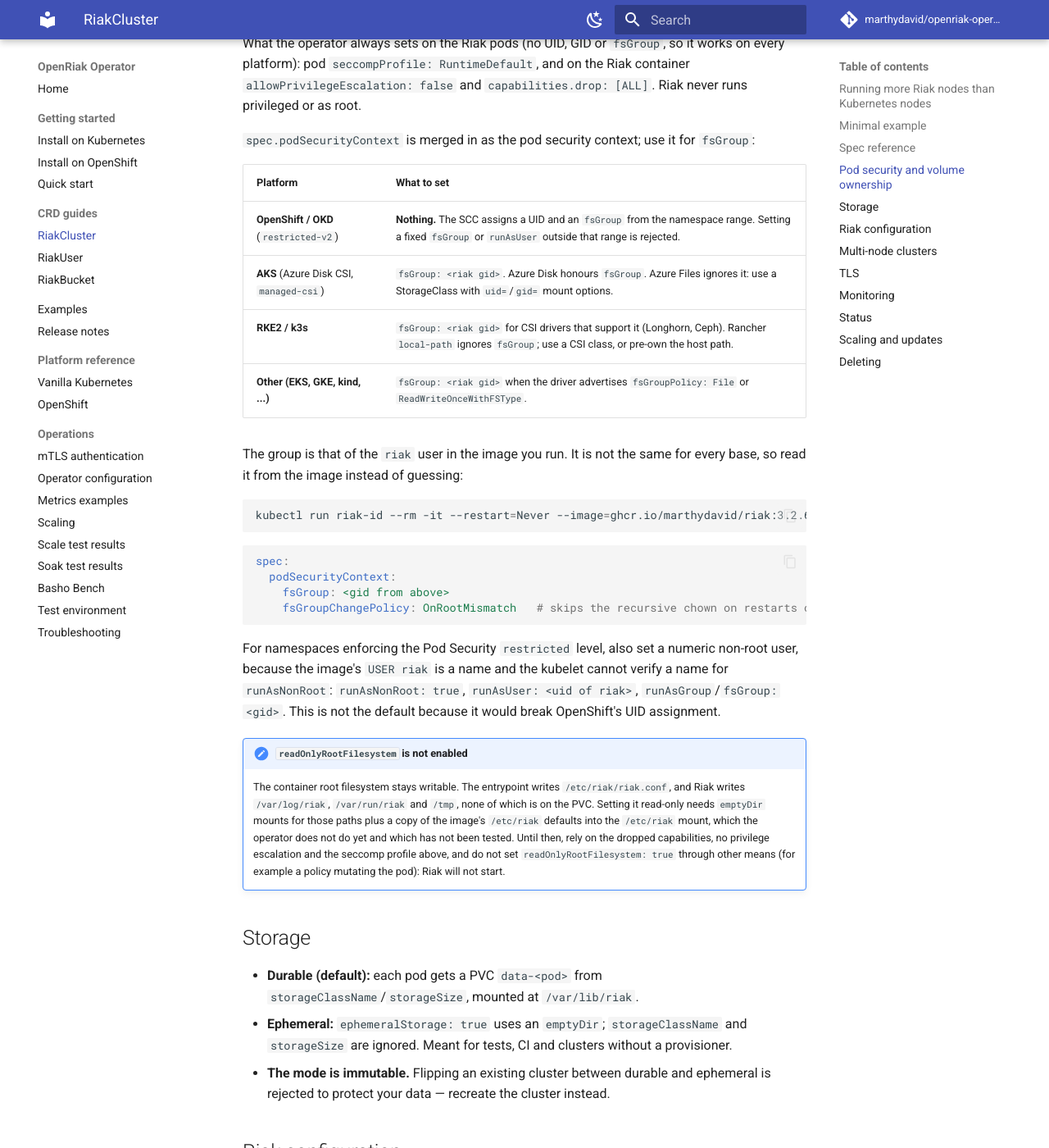
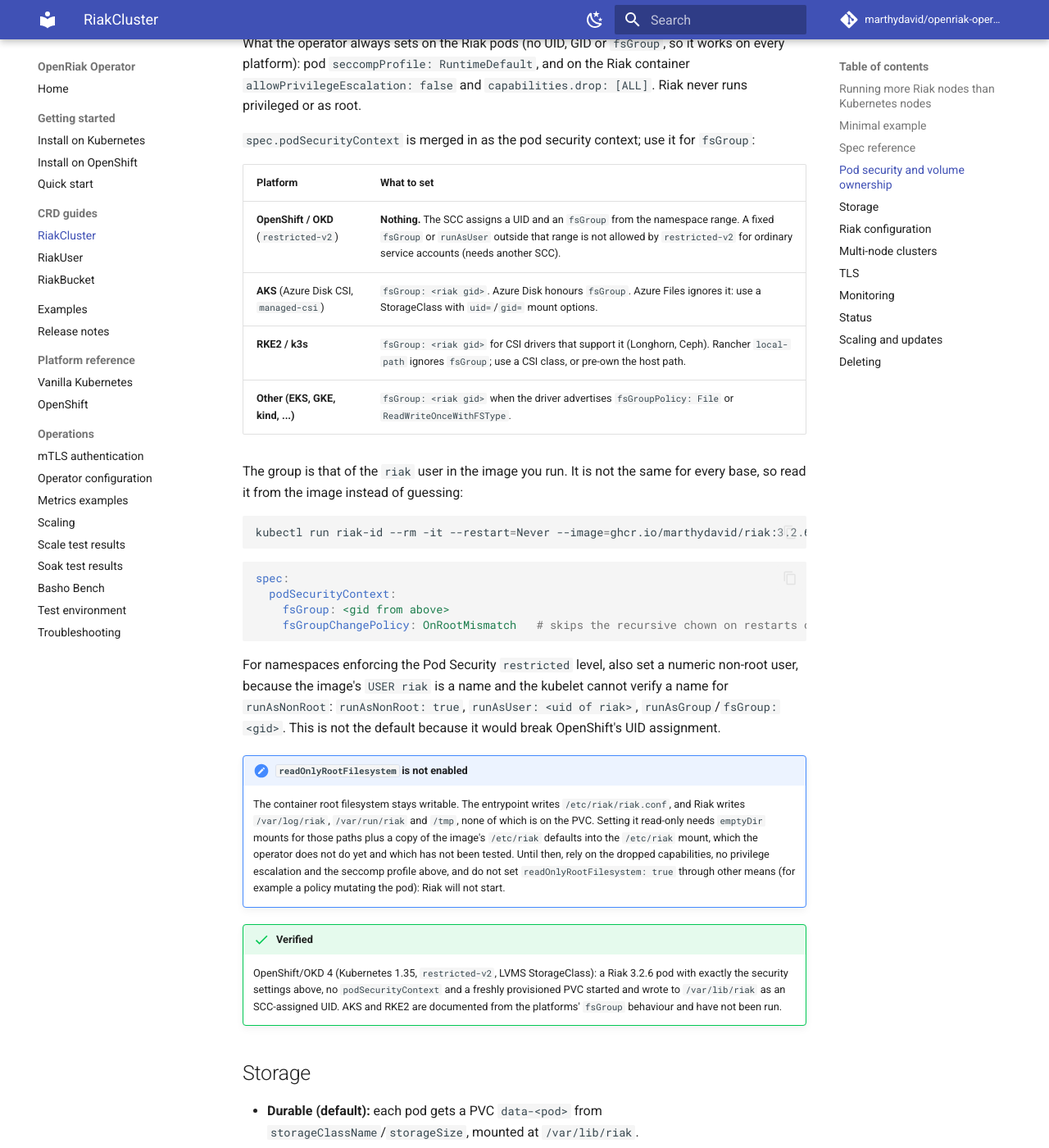
Before and after one commit to marthydavid/openriak-operator, an MkDocs documentation site: the page built from docs/crds/riakcluster.md, in a window 1280 px wide and 1400 px high, scrolled down 3567 px. Shown: the whole window at 82% size. Built offline with MkDocs 1.6.1 and Material for MkDocs 9.7.7, drawn with Linux system fonts in a browser that asks for light colours; comment, search, counter and statistics services are not loaded.

Commit message:
docs: record the OpenShift verification, soften the SCC rejection claim
Co-Authored-By: Claude Sonnet 5.5 <noreply@anthropic.com>

```diff
--- a/docs/crds/riakcluster.md
+++ b/docs/crds/riakcluster.md
@@ -99,7 +99,7 @@ platform): pod `seccompProfile: RuntimeDefault`, and on the Riak container
 
 | Platform | What to set |
 |----------|-------------|
-| **OpenShift / OKD** (`restricted-v2`) | **Nothing.** The SCC assigns a UID and an `fsGroup` from the namespace range. Setting a fixed `fsGroup` or `runAsUser` outside that range is rejected. |
+| **OpenShift / OKD** (`restricted-v2`) | **Nothing.** The SCC assigns a UID and an `fsGroup` from the namespace range. A fixed `fsGroup` or `runAsUser` outside that range is not allowed by `restricted-v2` for ordinary service accounts (needs another SCC). |
 | **AKS** (Azure Disk CSI, `managed-csi`) | `fsGroup: <riak gid>`. Azure Disk honours `fsGroup`. Azure Files ignores it: use a StorageClass with `uid=`/`gid=` mount options. |
 | **RKE2 / k3s** | `fsGroup: <riak gid>` for CSI drivers that support it (Longhorn, Ceph). Rancher `local-path` ignores `fsGroup`; use a CSI class, or pre-own the host path. |
 | **Other (EKS, GKE, kind, ...)** | `fsGroup: <riak gid>` when the driver advertises `fsGroupPolicy: File` or `ReadWriteOnceWithFSType`. |
@@ -131,6 +131,12 @@ default because it would break OpenShift's UID assignment.
     tested. Until then, rely on the dropped capabilities, no privilege escalation and the seccomp
     profile above, and do not set `readOnlyRootFilesystem: true` through other means (for example a
     policy mutating the pod): Riak will not start.
+
+!!! success "Verified"
+    OpenShift/OKD 4 (Kubernetes 1.35, `restricted-v2`, LVMS StorageClass): a Riak 3.2.6 pod with exactly
+    the security settings above, no `podSecurityContext` and a freshly provisioned PVC started and wrote
+    to `/var/lib/riak` as an SCC-assigned UID. AKS and RKE2 are documented from the platforms'
+    `fsGroup` behaviour and have not been run.
 
 ## Storage
 
```
Also changed, not shown: docs/platforms/openshift.md (+1 -1 lines).
